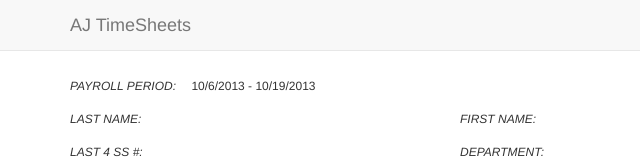
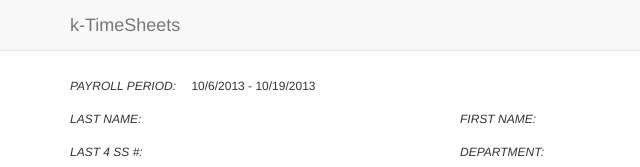
Before and after one commit to KiqueDev/k-Timesheets, a website: page public/index.html in a window 1280 px wide. Shown: the top 167 px of the page, 0-640 px from the left. Drawn offline with Linux system fonts and the light colour scheme.

Commit message:
inital commit

```diff
--- a/package.json
+++ b/package.json
@@ -1,5 +1,5 @@
 {
-  "name": "AJTimeSheets",
+  "name": "kTimeSheets",
   "version": "0.0.1",
 	"dependencies": {
 		"express": "*"
--- a/public/index.html
+++ b/public/index.html
@@ -68,7 +68,7 @@
             <span class="icon-bar"></span>
             <span class="icon-bar"></span>
           </button>
-          <a class="navbar-brand" href="#">AJ TimeSheets</a>
+          <a class="navbar-brand" href="#">k-TimeSheets</a>
         </div>
         <div class="navbar-collapse collapse">
 
--- a/public/js/main.js
+++ b/public/js/main.js
@@ -35,7 +35,6 @@ $(document).ready(function() {
         if(key === 13){
             $("#saveButton").click();
         }
-       //do stuff with "key" here...
    });
 });
 var dataClick = function(e) {
```
